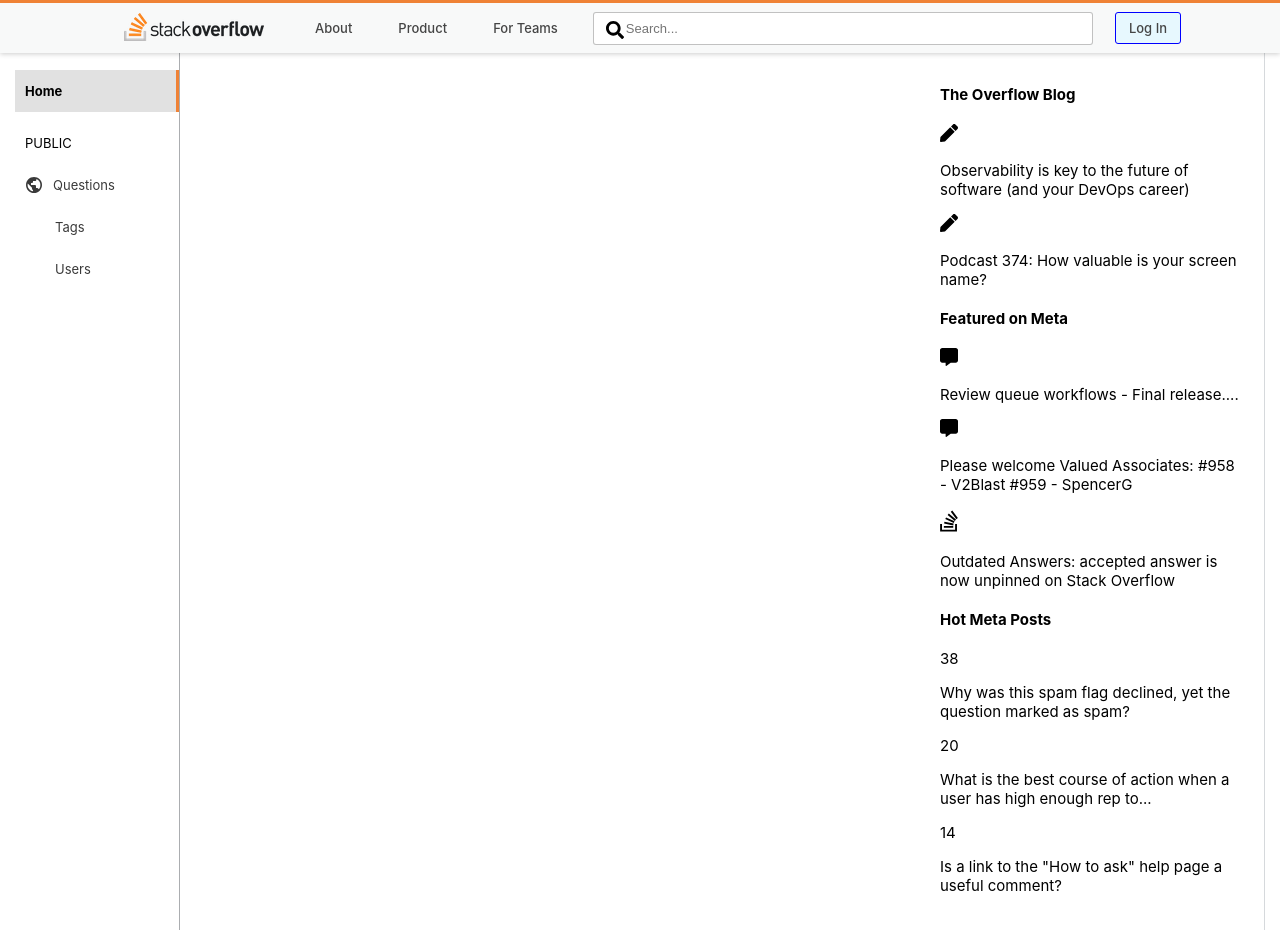
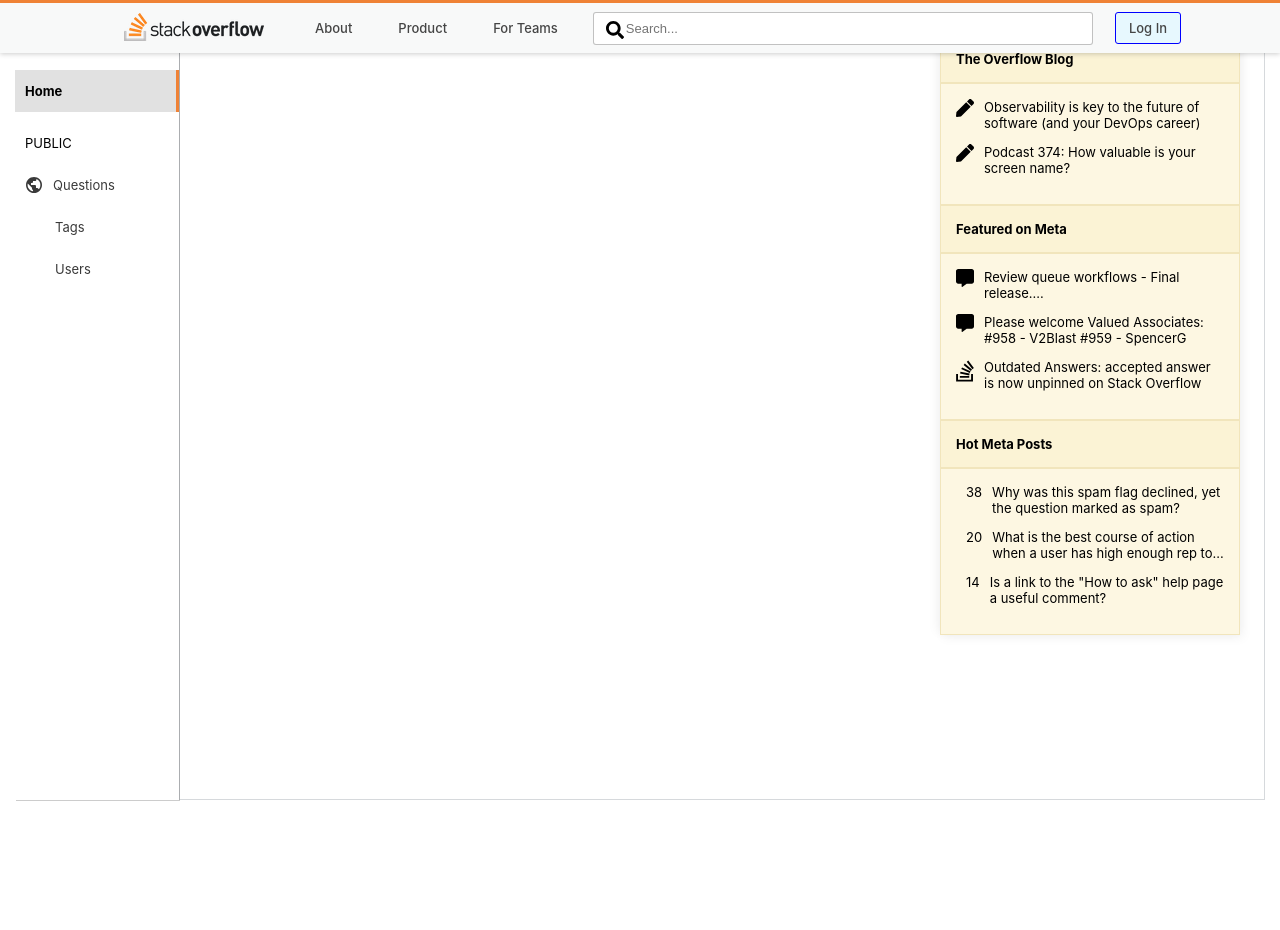
Before and after one commit to Ravindra-24/stackoverflow-clone, a React (Create React App) app in the folder client/: page / in a window 1280 px wide. Shown: the top 930 px of the page. After the commit the page ends 800 px from the top, so only its background shows below. Built offline with nearby package versions, Linux system fonts and the light colour scheme; the HTML template or start-up script is replaced by a standard one.

Commit message:
stackOverflow Right Sidebar UI

```diff
--- a/client/src/components/RightSidebar/RightSidebar.css
+++ b/client/src/components/RightSidebar/RightSidebar.css
@@ -4,3 +4,66 @@
     width: 300px;
     font-size: 15px;
 }
+
+.widget{
+    margin-top: 10px;
+    box-shadow: 3px 3px 10px rgb(0 0 0 / 5%),
+    -3px -3px 10px rgb(0 0 0 / 5%);
+}
+
+.widget h4{
+    background-color: #fbf3d5;
+    margin: 0%;
+    padding: 15px;
+    border: solid 1px #f1e5bc;
+    font-size: 13px;
+}
+
+.right-sidebar-div-1{
+    background-color: #fdf7e2;
+    padding: 15px;
+    border: solid 1px #f1e5bc;
+}
+
+.right-sidebar-div-1 .right-sidebar-div-2{
+    display: flex;
+    align-items: flex-start;
+    justify-content: space-evenly;
+}
+
+.right-sidebar-div-1 .right-sidebar-div-2 p{
+    padding-left: 10px;
+    margin-top: 0%;
+    font-size: 13px;
+}
+
+.widget-tags{
+    margin-top: 40px;
+    box-shadow: 3px 3px 10px rgb(0 0 0 / 5%),
+    -3px -3px 10px rgb(0 0 0 / 5%);
+}
+
+.widget-tags h4{
+    margin: 0%;
+    padding: 15px;
+    background-color: #f8f9f9;
+    border: solid 1px #e3e6e8;
+    font-size: 13px;
+}
+
+.widget-tags-div{
+    display: flex;
+    flex-flow: row wrap;
+    align-items: center;
+    justify-content: space-evenly;
+    border: solid 1px #e3e6e8;
+    padding: 10px;
+}
+
+.widget-tags-div p{
+    padding: 5px;
+    background-color: #e1ecf4;
+    color: #39739d;
+    border-radius: 2px;
+    font-size: 13px;
+}
```
